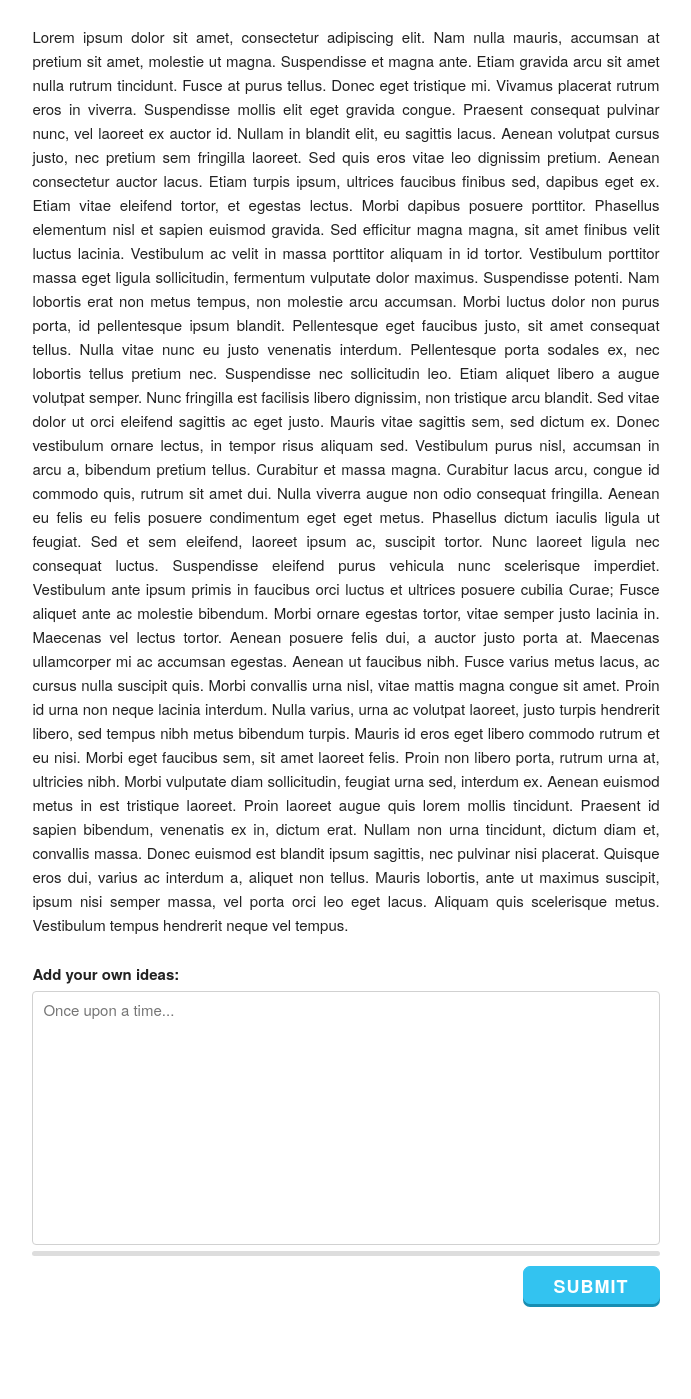
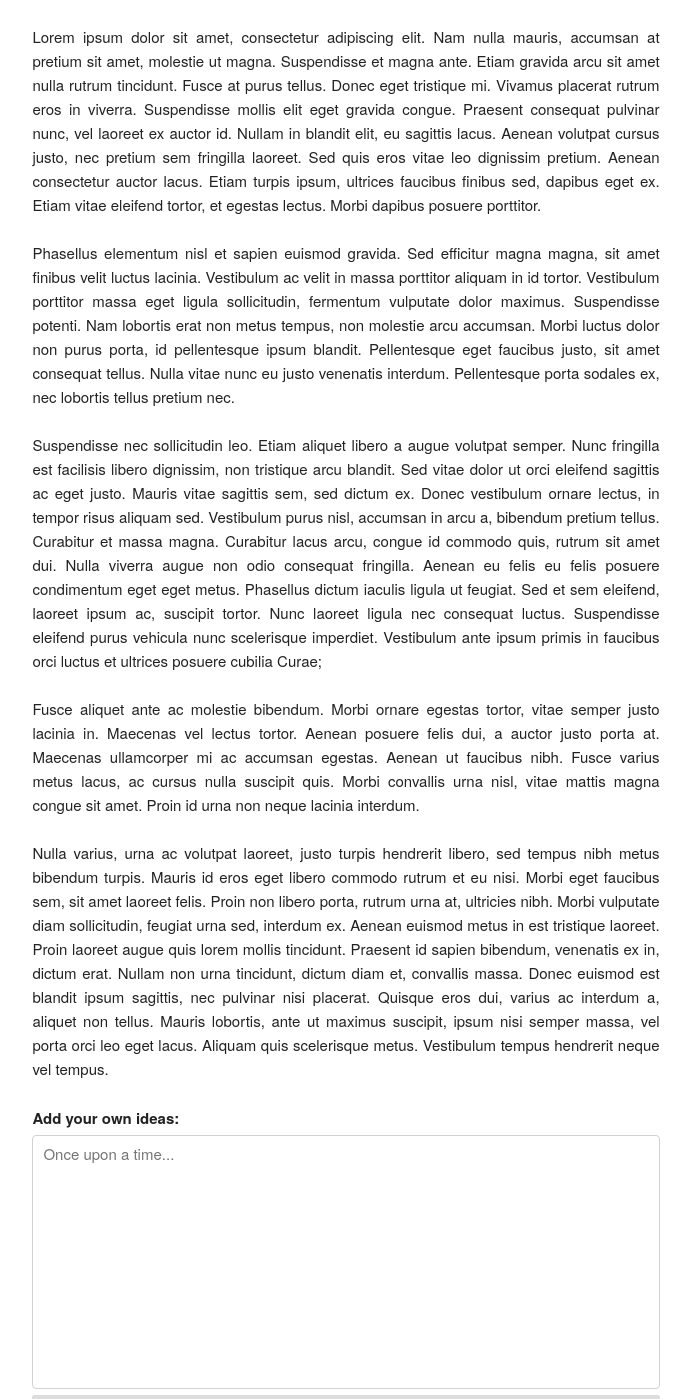
Before and after one commit to DadesUPC/140stories, a Flask app: a page that uses templates/continue.html in a window 1280 px wide. Shown: the part 250-1649 px from the top of the page, without its empty margins (294-985 px from the left). Run offline with Flask 2, Linux system fonts and the light colour scheme; data comes from the database, SQL or seed files in the repository; both versions use the stored data as it was after the commit; some web fonts are replaced.

Commit message:
Text Wrapping

```diff
--- a/static/css/main.css
+++ b/static/css/main.css
@@ -11,7 +11,7 @@ html{
 
 
 pre {
-	white-space:pre-wrap
+	white-space:pre-wrap;
 	word-wrap: break-word;
 }
 
@@ -76,7 +76,9 @@ pre {
 
 }
 
-#story_container p{
+#full_text{
+	word-wrap: break-word;
+	white-space: pre-wrap;
 	text-align: justify;
 }
 
--- a/templates/continue.html
+++ b/templates/continue.html
@@ -11,7 +11,7 @@
 		<div class="eight columns column">
 			<div align=middle id="story_container">
 				<p align=middle><pre class="section-title" align=middle>{{story.title}}</pre></p>
-				<p>{{story.full_text}}</p>
+				<p id="full_text">{{story.full_text}}</p>
 			</div>
 			<form action="/add/{{story.story_id}}/" method="post" id="add_form">
 				<label for="tweet">Add your own ideas:</label>
```
Also changed, not shown: database.db.
